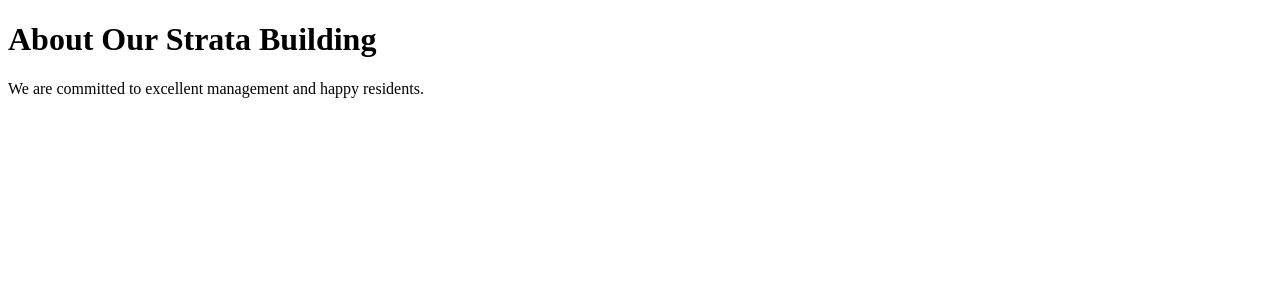
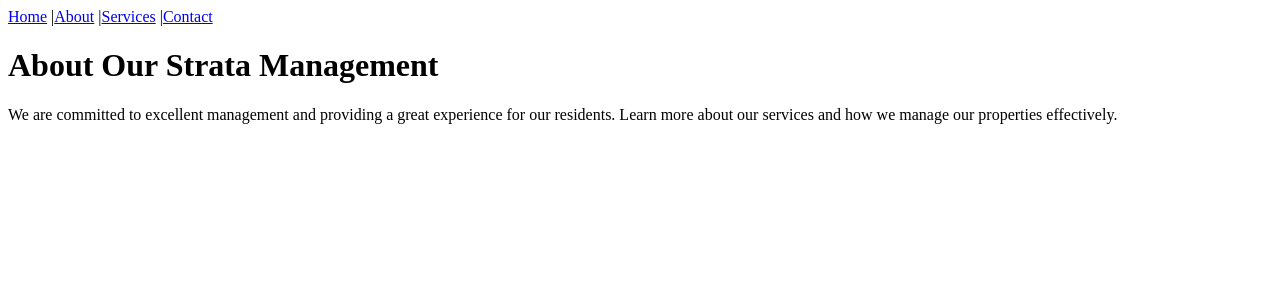
Before and after one commit to sukarim152/strata_managment, a Next.js app: page /about in a window 1280 px wide. Shown: the top 300 px of the page. Built offline with nearby package versions, Linux system fonts and the light colour scheme.

Commit message:
Update about.js

```diff
--- a/pages/about.js
+++ b/pages/about.js
@@ -1,8 +1,19 @@
+import Link from 'next/link';
+
 export default function About() {
   return (
     <div>
-      <h1>About Our Strata Building</h1>
-      <p>We are committed to excellent management and happy residents.</p>
+      {/* Navigation links at the top of the page */}
+      <nav>
+        <Link href="/">Home</Link> |
+        <Link href="/about">About</Link> |
+        <Link href="/services">Services</Link> |
+        <Link href="/contact">Contact</Link>
+      </nav>
+
+      {/* Page content */}
+      <h1>About Our Strata Management</h1>
+      <p>We are committed to excellent management and providing a great experience for our residents. Learn more about our services and how we manage our properties effectively.</p>
     </div>
   );
 }
```
